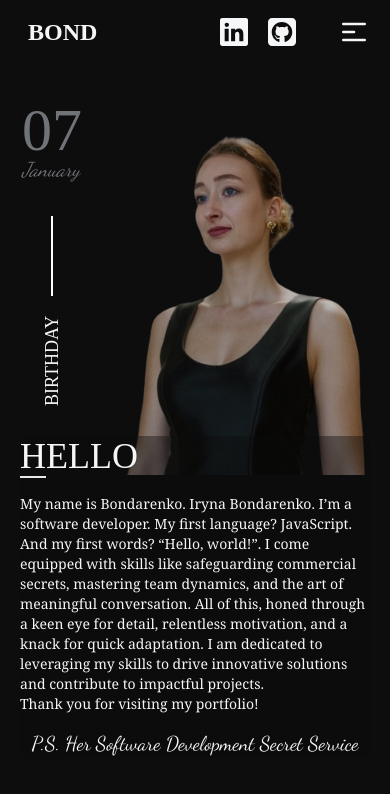
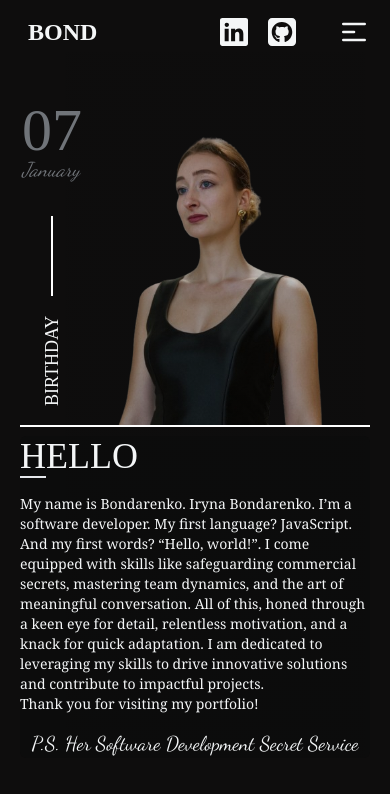
Before and after one commit to IrynaBondarenko7/portfolio, a Next.js app: page / in a window 390 px wide. Shown: the top 794 px of the page. Built offline with nearby package versions, Linux system fonts and the light colour scheme; a web font is replaced by a local one.

Commit message:
changed .home:after mobile styles

```diff
--- a/app/globals.css
+++ b/app/globals.css
@@ -19,15 +19,29 @@ body {
     url("/images/bg-img.png");
   min-height: 690px;
   background-repeat: no-repeat;
-  background-position: 45px 37px;
-  background-size: contain;
+  background-position: 45px 52px;
+  background-position: 90% 52px;
+  background-size: 300px;
   overflow-y: hidden;
+}
+
+@media screen and (max-width: 767px) {
+  .home::after {
+    content: "";
+    width: 100%;
+    height: 2px;
+    position: absolute;
+    top: 425px;
+    right: 0;
+    background-color: white;
+  }
 }
 
 @media screen and (min-width: 768px) {
   .home {
     background-position: 300px;
     min-height: 610px;
+    background-size: contain;
   }
 
   #root {
--- a/components/Introduction.tsx
+++ b/components/Introduction.tsx
@@ -27,10 +27,6 @@ export const Introduction = () => {
       <div className="flex flex-col md:gap-10 gap-4 md:hidden mt-36 bg-secondBg rounded-md">
         <PersonalInfo />
       </div>
-      <div>
-        <div className="styling-block-1"></div>
-        <div className="styling-block-2"></div>
-      </div>
     </section>
   );
 };
```
